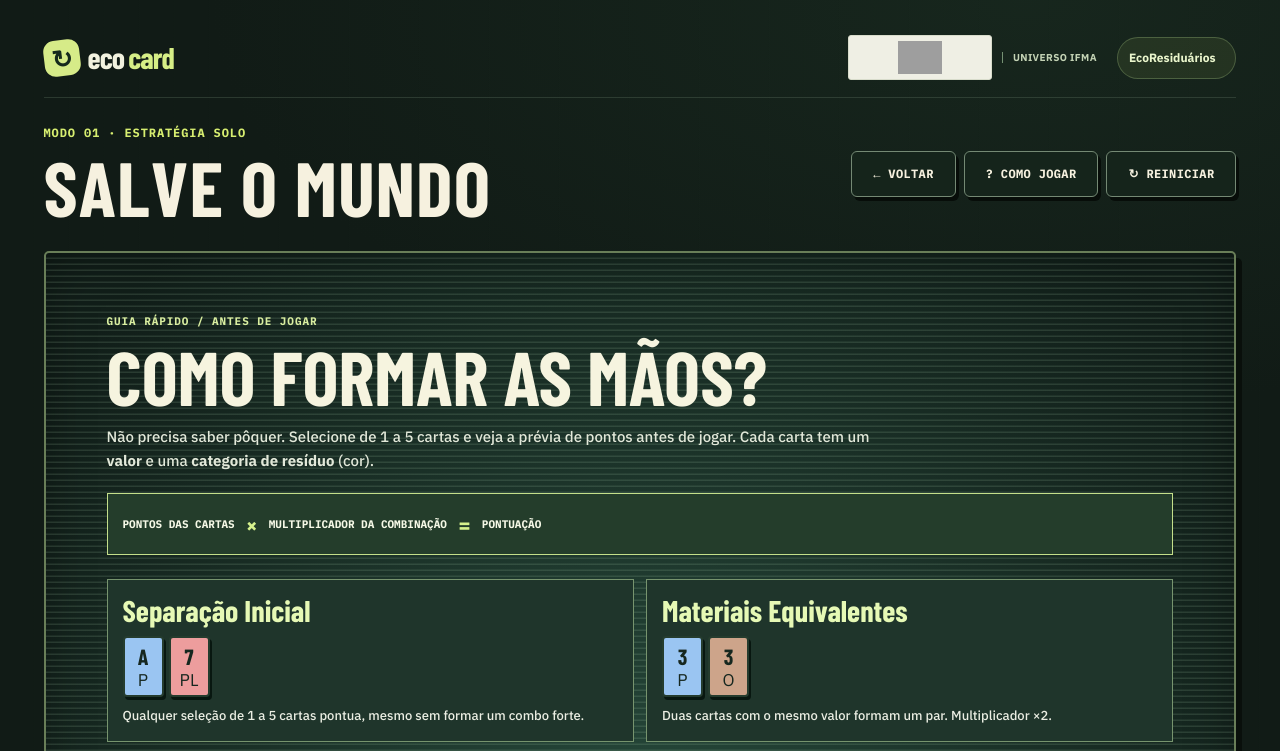
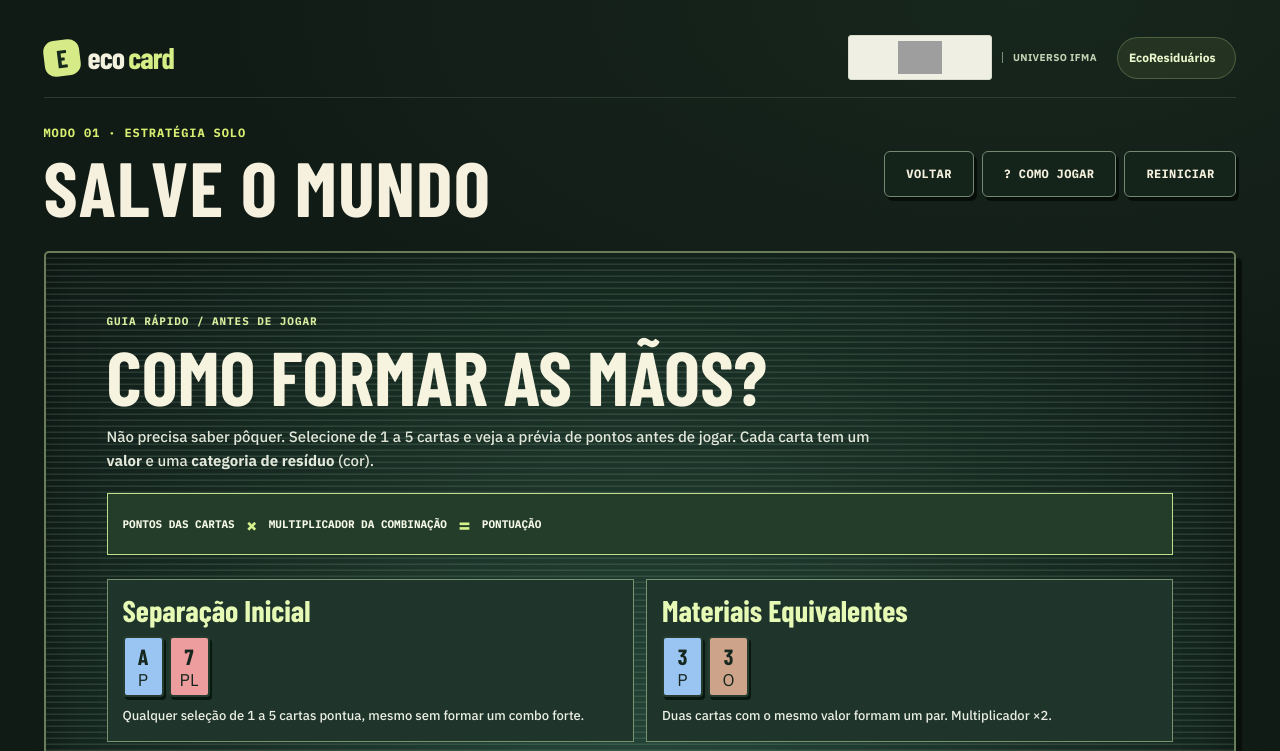
Before and after one commit to yusei21/ecocard, a plain HTML site: page index.html in a window 1280 px wide. Both pictures are taken after a click on the button 338 px from the left and 543 px from the top of the page. Shown: the top 751 px of the page. Drawn offline with nearby package versions, Linux system fonts and the light colour scheme; grey boxes are pictures that could not be loaded; a web font is replaced by a local one.

Commit message:
refactor(ui): remove remaining decorative glyphs from navigation

```diff
--- a/index.html
+++ b/index.html
@@ -33,7 +33,7 @@ footer{border-top:1px solid var(--edge);display:flex;align-items:center;justify-
 <body>
 <div class="shell">
 <header class="site-header">
-<a href="#inicio" class="brand" id="homeBrand" aria-label="EcoCard — página inicial"><span class="mark" aria-hidden="true">↻</span><span class="brand-lettering"><span>eco</span><span>card</span></span></a>
+<a href="#inicio" class="brand" id="homeBrand" aria-label="EcoCard — página inicial"><span class="mark" aria-hidden="true">E</span><span class="brand-lettering"><span>eco</span><span>card</span></span></a>
 <a class="project-link" href="https://www.instagram.com/ecoresiduariosacademy/" target="_blank" rel="noopener noreferrer">EcoResiduários <span aria-hidden="true"></span></a>
 <div class="institutional-wrap"><div class="institutional-plate"><div class="ifma" title="Identidade institucional IFMA"><img class="ifma-logo" src="https://upload.wikimedia.org/wikipedia/commons/d/d0/Instituto_Federal_do_Maranh%C3%A3o_-_Marca_Horizontal_2015.svg" alt="Instituto Federal do Maranhão — IFMA"><span class="ifma-universo">UNIVERSO IFMA</span></div></div></div>
 </header>
@@ -67,8 +67,8 @@ footer{border-top:1px solid var(--edge);display:flex;align-items:center;justify-
 <div class="scene-bottom"><span>UMA EXPERIÊNCIA DE EDUCAÇÃO AMBIENTAL</span><a href="https://www.instagram.com/ecoresiduariosacademy/" target="_blank" rel="noopener noreferrer">ECORESIDUÁRIOS ACADEMY </a></div>
 </div>
 </section>
-<section id="kids" class="hidden"><div class="game-top"><div><span class="eyebrow">Modo 02 · Aprender brincando</span><h1>Missão Coleta</h1></div><div class="game-top-actions"><button class="btn secondary" data-view="home">← Voltar</button><button class="btn secondary" id="kidsReset" type="button">↻ Novo jogo</button></div></div><div class="game-layout"><div class="surface" id="kidsMain"></div><aside class="sidepanel" id="kidsSide"></aside></div></section>
-<section id="solo" class="hidden"><div class="game-top"><div><span class="eyebrow">Modo 01 · Estratégia solo</span><h1>Salve o Mundo</h1></div><div class="game-top-actions"><button class="btn secondary" data-view="home">← Voltar</button><button class="btn secondary" id="helpEcoCard" type="button">? Como jogar</button><button class="btn secondary" id="resetEcoCard" type="button" aria-label="Recomeçar Salve o Mundo do zero">↻ Reiniciar</button></div></div><div class="game-layout"><div class="surface" id="soloMain"></div><aside class="sidepanel" id="soloSide"></aside></div></section>
+<section id="kids" class="hidden"><div class="game-top"><div><span class="eyebrow">Modo 02 · Aprender brincando</span><h1>Missão Coleta</h1></div><div class="game-top-actions"><button class="btn secondary" data-view="home">Voltar</button><button class="btn secondary" id="kidsReset" type="button">↻ Novo jogo</button></div></div><div class="game-layout"><div class="surface" id="kidsMain"></div><aside class="sidepanel" id="kidsSide"></aside></div></section>
+<section id="solo" class="hidden"><div class="game-top"><div><span class="eyebrow">Modo 01 · Estratégia solo</span><h1>Salve o Mundo</h1></div><div class="game-top-actions"><button class="btn secondary" data-view="home">Voltar</button><button class="btn secondary" id="helpEcoCard" type="button">? Como jogar</button><button class="btn secondary" id="resetEcoCard" type="button" aria-label="Recomeçar Salve o Mundo do zero">Reiniciar</button></div></div><div class="game-layout"><div class="surface" id="soloMain"></div><aside class="sidepanel" id="soloSide"></aside></div></section>
 
 </main>
 <footer><span>EcoCard · Uma experiência de educação ambiental</span><span>IFMA · Universo IFMA · <a href="https://www.instagram.com/ecoresiduariosacademy/" target="_blank" rel="noopener noreferrer">EcoResiduários Academy </a></span><span>Feito para jogar, pensar e transformar.</span></footer>
@@ -102,8 +102,8 @@ function nextSolo(){if(solo.phase!=='shop')return;if(solo.stage===BOSSES.length-
 function renderSolo(){if(!solo)return;let b=BOSSES[solo.stage],t=targetSolo(),side=$('#soloSide'),main=$('#soloMain');side.innerHTML='<div class="label">Progresso ambiental</div><div class="statline">Etapa <strong>'+(solo.stage+1)+' / 4</strong></div><div class="statline">Pontos <strong>'+solo.score.toLocaleString('pt-BR')+'</strong></div><div class="statline">Meta <strong>'+t.toLocaleString('pt-BR')+'</strong></div><div class="progress"><div style="width:'+Math.min(100,100*solo.score/t)+'%"></div></div><div class="statline">Jogadas <strong>'+solo.hands+'</strong></div><div class="statline">Descartes <strong>'+solo.discards+'</strong></div><div class="statline">Ecofichas <strong>'+solo.coins+'</strong></div><h3>Seus coringas ('+solo.jokers.length+'/5)</h3><div class="jokers">'+(solo.jokers.length?solo.jokers.map(jHTML).join(''):'<p class="hint">Ganhe uma etapa para visitar a loja.</p>')+'</div><p class="hint">Aventura Circular ativa os demais coringas duas vezes; sua probabilidade relativa de aparecer na loja é apenas 0,3% do peso de um coringa comum.</p>';
 main.innerHTML='<div class="boss"><div class="label">Desafio '+(solo.stage+1)+'</div><h3>'+b.title+'</h3><p>'+b.desc+'</p></div><div class="notice" role="status">'+esc(solo.message)+'</div>'+
 (solo.phase==='play'?'<div class="field-title">Sua mão <span class="hint">· '+solo.selected.length+'/5 selecionadas</span></div><div class="cards">'+solo.hand.map(c=>cardHTML(c,solo.selected.includes(c.id))).join('')+'</div><div class="actions"><button class="btn" id="playCards" '+(!solo.selected.length?'disabled':'')+'>Jogar combinação </button><button class="btn secondary" id="discardCards" '+(!solo.selected.length||!solo.discards?'disabled':'')+'>Descartar selecionadas</button></div><div class="rulebox"><strong>Como pontuar:</strong> cartas da mesma cor, valores iguais ou sequências recebem multiplicadores. Pontos = valor das cartas × multiplicador, ajustados por coringas e chefe. Clique nas cartas para selecionar.</div>':
-solo.phase==='shop'?'<h2>Mercado de soluções</h2><p class="hint">Você pode comprar até cinco coringas na jornada.</p><div class="market">'+solo.offer.map(j=>'<div class="market-item"><b>'+esc(j.name)+(j.rarity==='legend'?' · LENDÁRIO':'')+'</b><p>'+esc(j.desc)+'</p><button class="btn" data-buy="'+j.id+'" '+(solo.coins<j.price||solo.jokers.length>=5?'disabled':'')+'>Adquirir · '+j.price+' ecofichas</button></div>').join('')+'</div><div class="actions"><button class="btn" id="nextStage">'+(solo.stage===3?'Concluir jornada':'Próximo desafio →')+'</button></div>':
-'<h2>'+(solo.phase==='won'?'Planeta em transformação!':'Fim da jornada')+'</h2><p>Etapas vencidas: '+(solo.phase==='won'?4:solo.stage)+'</p><button class="btn" id="restartSolo">Jogar novamente ↻</button>');
+solo.phase==='shop'?'<h2>Mercado de soluções</h2><p class="hint">Você pode comprar até cinco coringas na jornada.</p><div class="market">'+solo.offer.map(j=>'<div class="market-item"><b>'+esc(j.name)+(j.rarity==='legend'?' · LENDÁRIO':'')+'</b><p>'+esc(j.desc)+'</p><button class="btn" data-buy="'+j.id+'" '+(solo.coins<j.price||solo.jokers.length>=5?'disabled':'')+'>Adquirir · '+j.price+' ecofichas</button></div>').join('')+'</div><div class="actions"><button class="btn" id="nextStage">'+(solo.stage===3?'Concluir jornada':'Próximo desafio')+'</button></div>':
+'<h2>'+(solo.phase==='won'?'Planeta em transformação!':'Fim da jornada')+'</h2><p>Etapas vencidas: '+(solo.phase==='won'?4:solo.stage)+'</p><button class="btn" id="restartSolo">Jogar novamente</button>');
 main.querySelectorAll('[data-card]').forEach(el=>el.addEventListener('click',()=>selectSolo(el.dataset.card)));main.querySelector('#playCards')?.addEventListener('click',()=>playSolo(false));main.querySelector('#discardCards')?.addEventListener('click',()=>playSolo(true));main.querySelector('#nextStage')?.addEventListener('click',nextSolo);main.querySelector('#restartSolo')?.addEventListener('click',startSolo);main.querySelectorAll('[data-buy]').forEach(el=>el.addEventListener('click',()=>buyJoker(el.dataset.buy)))}
 </script>
 <script>
```
